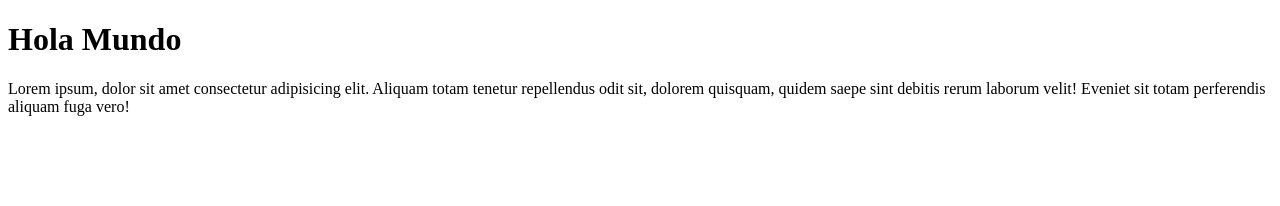
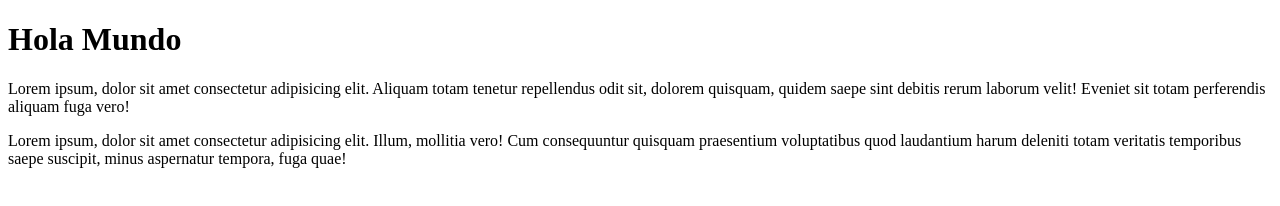
Before and after one commit to agusSantos23/ejercicioPracticoGit, a plain HTML site: page index.html in a window 1280 px wide. Drawn offline with Linux system fonts and the light colour scheme.

Commit message:
ADD new lorem index

```diff
--- a/index.html
+++ b/index.html
@@ -8,5 +8,6 @@
 <body>
   <h1>Hola Mundo</h1>
   <p>Lorem ipsum, dolor sit amet consectetur adipisicing elit. Aliquam totam tenetur repellendus odit sit, dolorem quisquam, quidem saepe sint debitis rerum laborum velit! Eveniet sit totam perferendis aliquam fuga vero!</p>
+  <p>Lorem ipsum, dolor sit amet consectetur adipisicing elit. Illum, mollitia vero! Cum consequuntur quisquam praesentium voluptatibus quod laudantium harum deleniti totam veritatis temporibus saepe suscipit, minus aspernatur tempora, fuga quae!</p>
 </body>
 </html>
```
